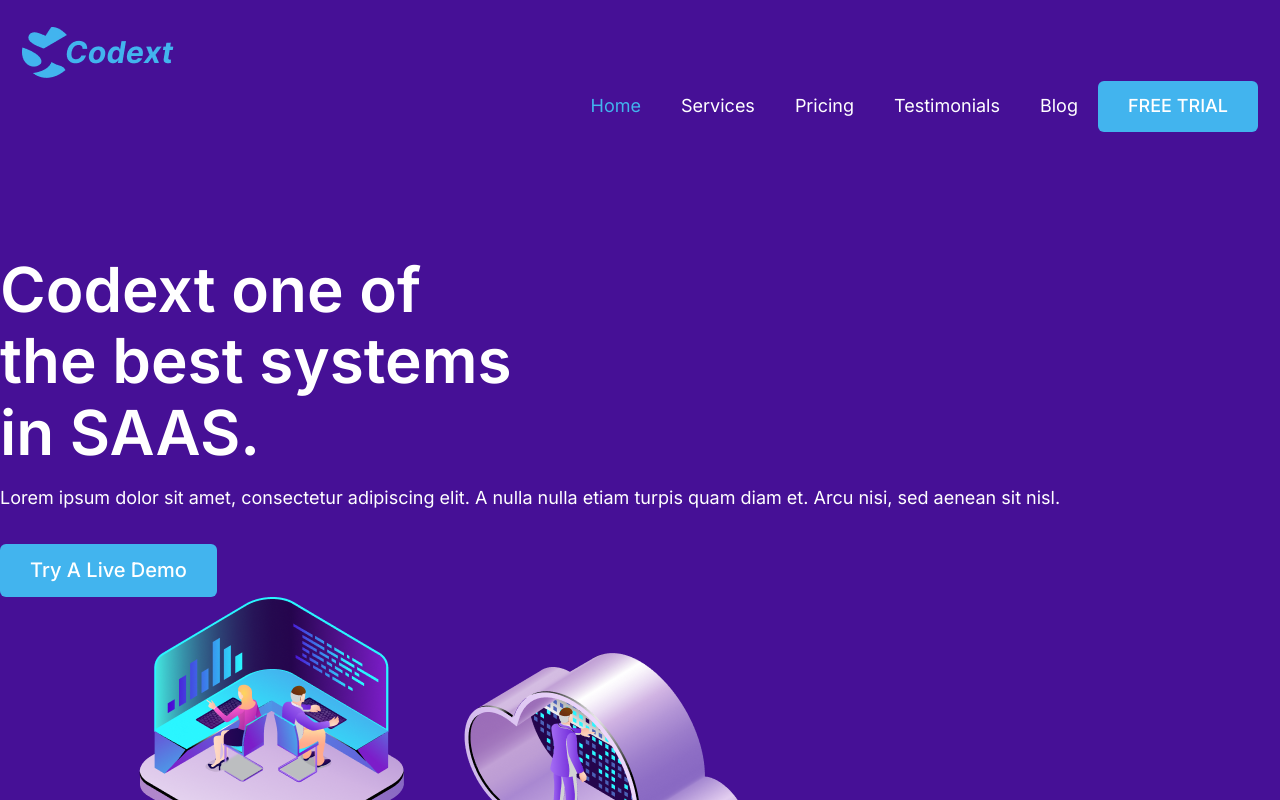
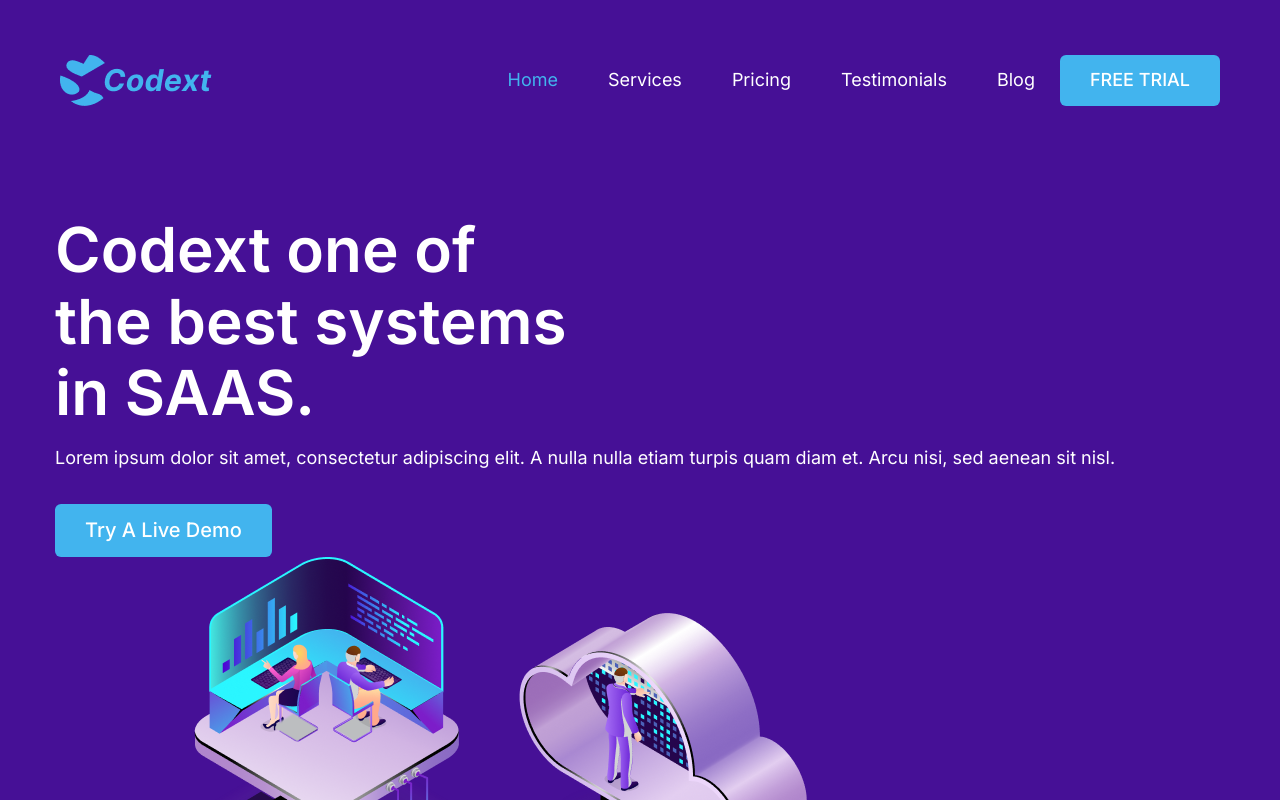
Before and after one commit to ls3648/Info-151, a plain HTML site: page index.html in a window 1280 px wide. Shown: the top 800 px of the page. Drawn offline with Linux system fonts and the light colour scheme.

Commit message:
Completed header

```diff
--- a/index.html
+++ b/index.html
@@ -16,12 +16,18 @@
     <link href="https://fonts.googleapis.com/css2?family=Inter:wght@400;500;600&family=PT+Serif:wght@400;700&display=swap" rel="stylesheet">
 
     <link rel="stylesheet" href="css/styles.css">
-    <title>Week 5 - Hero</title>
+    <title>Week 6 - Hero</title>
 </head>
 
 <body>
+    <main>
+        <div id ="main-grid-item">
+
             <header id="header">
+                <div>
                     <img src="img/logo.png" alt="Codext Icon">
+                </div>
+
                 <nav>
                     <ul>
                         <li>
@@ -72,6 +78,9 @@
                     </a>
             </div>
 
+        </div>
+    </main>
+
     <script src="js/scripts-dist.js"></script>
 </body>
 
--- a/scss/base/_base.scss
+++ b/scss/base/_base.scss
@@ -3,6 +3,16 @@
 ============= */
 body{
     background-color: var(--purple);
+
+    main{
+        display: grid;
+        grid-template-columns: auto 1170px auto;
+        grid-template-areas: ". main-grid-item .";
+
+        #main-grid-item{
+            grid-area: main-grid-item;
+        }
+    }
 }
 
 #validation-logo{
--- a/scss/components/_buttons.scss
+++ b/scss/components/_buttons.scss
@@ -12,6 +12,7 @@ button{
     border-radius: 6px;
     transform: 0.5s;
     cursor: pointer;
+    // border: 1px solid red;
 }
 
 .blue-btn:hover{
--- a/scss/layout/_header.scss
+++ b/scss/layout/_header.scss
@@ -2,13 +2,15 @@
     Header
 ============= */
 header{
-    padding: 22px;
+    padding: 5px;
     border-radius: 6px;
-    margin-top: 5px;
+    margin-top: 50px;
+
+    display: grid;
+    grid-template-columns: 30% auto;
 }
 
 #header{
-
     nav{
         ul{
             display: flex;
@@ -22,9 +24,10 @@ header{
                     font-weight: 400;
                     color: white;
                     text-decoration: none;
-                    padding: 0px 20px;
+                    padding: 0px 25px;
                     display: inline-block;
                     transition: 0.5s;
+                    // border: 1px solid red;
                 }
                 a:hover, a:active{
                     color: lightpink;
```
Also changed, not shown: css/styles.css. Lines whose indentation alone changed are shown as unchanged.
